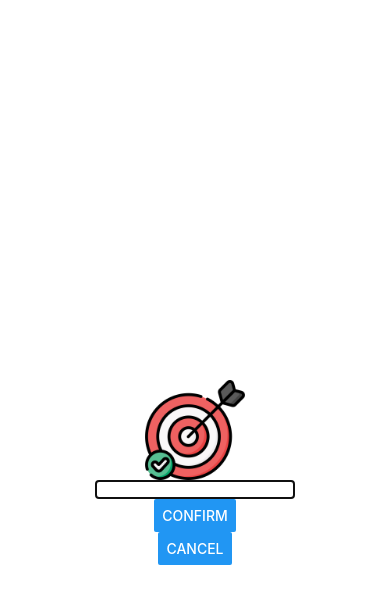
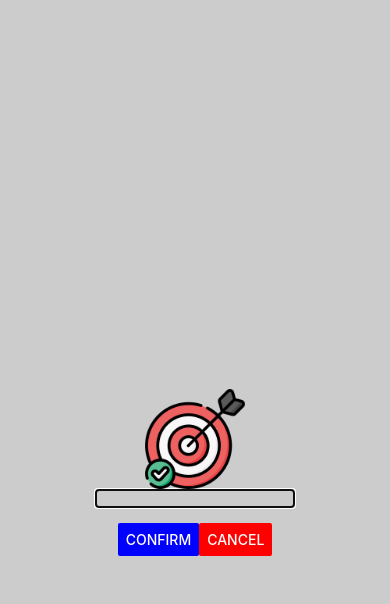
Before and after one commit to FionaChen0506/CS5520-Fall2023, a React Native app: screen / in a window 390 px wide. Both pictures are taken after a click on the button "ADD A GOAL". Shown: the top 604 px of the page. Built offline with nearby package versions, Linux system fonts and the light colour scheme.

Commit message:
update week4

```diff
--- a/App.js
+++ b/App.js
@@ -1,12 +1,14 @@
 import { StatusBar } from 'expo-status-bar';
-import { StyleSheet, Text, TextInput, View, Button } from 'react-native';
+import { StyleSheet, Text, FlatList, Scroll, ScrollView, TextInput, View, Button, SafeAreaView } from 'react-native';
 import Header from './components/Header';
 import { useState } from 'react';
 import Input from './components/Input';
+import GoalItem from './components/GoalItem';
 
 export default function App() {
   const [text, setText] = useState("");
   const [isModalVisible, setIsModalVisible] = useState(false);
+  const [goals, setGoals] = useState([]);
   const name = "My awesome APP"
   //update this callback function to receive the changed text and store it in state variable
   // function changeTextHandler(changedText){
@@ -16,6 +18,8 @@ export default function App() {
 
   function changedDataHandler(data){
     console.log("call back function called", data);
+    const newGoal = {text: data, key: Math.random()};
+    setGoals((prevGoals) => {return [...prevGoals, newGoal]});
     setText(data);
   }
 
@@ -26,10 +30,18 @@ export default function App() {
   function makeModalInvisible(){
     setIsModalVisible(false)
   }
+
+  const goalDeleteHandler = (goalKey) => {
+    setGoals((prevGoals) => {
+      return prevGoals.filter((goal) => goal.key !== goalKey);
+    })
+  }
   return (
-    <View style={styles.container}>
+
+    <SafeAreaView style={styles.container}>
       {/* <Text>Open up App.js to start working on {name}!</Text> */}
       {/* use Header component and pass a prop to it with the name variable as value*/}
+      <View style={styles.topContainer}>
         <Header appName={name}/>
         <StatusBar style="auto" />
 
@@ -37,11 +49,18 @@ export default function App() {
                 modalVisibility={isModalVisible}
                 hideModal={makeModalInvisible}/>
         <Button title="Add a goal" onPress={makeModalVisible}/>
+      </View>
 
+      <View style={styles.bottomContainer}>
         {/* show what user's input is */}
         {/* this part is ovewritten by the modal temporarily */}
-      <Text>{text}</Text>
+        {/* <Text>{text}</Text>  */}
+        <FlatList
+          data={goals}
+          renderItem={(itemData) => <GoalItem goal={itemData.item} deleteGoal={goalDeleteHandler} />}
+        />
       </View>
+    </SafeAreaView>
   );
 }
 
@@ -49,7 +68,7 @@ const styles = StyleSheet.create({
   container: {
     flex: 1,
     backgroundColor: '#fff',
-    alignItems: 'center',
+    // alignItems: 'center',
     justifyContent: 'center',
   },
 
@@ -58,4 +77,14 @@ const styles = StyleSheet.create({
     borderWidth:1,
     width: "50%",
   },
+  topContainer:{
+    flex:1,
+    alignItems: 'center',
+    justifyContent: 'space-evenly',
+  },
+  bottomContainer:{
+    flex:4,
+    backgroundColor:"#b59",
+    alignItems:"center",
+  },
 });
--- /dev/null
+++ b/components/GoalItem.js
@@ -0,0 +1,49 @@
+import React from "react";
+import { Text, StyleSheet, Button, View } from "react-native";
+
+// Pass the goal object we want to display its text as a prop to GoalItem.js
+const GoalItem = ({goal, deleteGoal}) => {
+
+    const deleteHandler = () => {
+        deleteGoal(goal.key);
+        console.log("delete button pressed: ", goal.text);
+    }
+    return (
+        <>
+        <View style={styles.goalContainer}>
+            <Text style={styles.text}>{goal.text}</Text>
+            <Button style={[styles.deleteButton]} color="black" title="X" onPress={deleteHandler}/>
+        </View>
+        </>
+    )
+}
+
+
+const styles = StyleSheet.create({
+    goalContainer: {
+        backgroundColor: '#aaa',
+        flexDirection: 'row',
+        marginBottom: 20,
+        alignItems: 'center',
+        justifyContent: 'space-between',
+        borderRadius: 5,
+    },
+    deleteButton: {
+        borderRadius: 5,
+        padding: 5,
+        margin: 5,
+        fontSize: 30,
+    },
+    text: {
+        borderRadius: 5,
+        color: 'darkred',
+        fontSize: 30,
+        alignSelf: 'center',
+        padding: 15,
+        overflow: 'hidden',
+        backgroundColor: '#aaa',
+    }
+})
+
+
+export default GoalItem;
--- a/components/Input.js
+++ b/components/Input.js
@@ -1,6 +1,7 @@
 import { Button, Modal, StyleSheet, Text, TextInput, View, Image } from 'react-native'
 import { useState } from 'react';
-import React from 'react'
+import React from 'react';
+
 
 const Input = ({changedHandler, modalVisibility, hideModal}) => {
     const [text, setText] = useState("")
@@ -33,8 +34,11 @@ const Input = ({changedHandler, modalVisibility, hideModal}) => {
           onChangeText={changeTextHandler}
           value={text}
           />
-          <Button title="confirm" onPress={confirmHandler} />
-          <Button title="Cancel" onPress={cancelHandler}/>
+          <View style={styles.buttonContainer}>
+            <Button style={styles.button} color="blue"
+            title="Confirm" onPress={confirmHandler} />
+            <Button style={styles.button} color="red" title="Cancel" onPress={cancelHandler}/>
+          </View>
       </View>
     </Modal>
   )
@@ -45,12 +49,12 @@ export default Input
 const styles = StyleSheet.create({
   container: {
     flex: 1,
-    backgroundColor: '#fff',
+    backgroundColor: '#ccc',
     alignItems: 'center',
     justifyContent: 'center',
   },
     input:{
-        borderColor:"lightblue",
+        borderColor:"blue",
         borderWidth:1,
         width: 200,
       },
@@ -58,4 +62,9 @@ const styles = StyleSheet.create({
       width:100,
       height:100,
     },
+    buttonContainer: {flexDirection:'row', marginTop:15},
+    button:{
+      marginHorizontal:10,
+      width:"30%",
+    },
 })
--- a/package.json
+++ b/package.json
@@ -12,7 +12,8 @@
     "expo": "~49.0.8",
     "expo-status-bar": "~1.6.0",
     "react": "18.2.0",
-    "react-native": "0.72.4"
+    "react-native": "0.72.4",
+    "expo-linear-gradient": "~12.3.0"
   },
   "devDependencies": {
     "@babel/core": "^7.20.0"
```
Also changed, not shown: 1 other file (tests, documents, lock files or other folders). Lines whose indentation alone changed are shown as unchanged.
